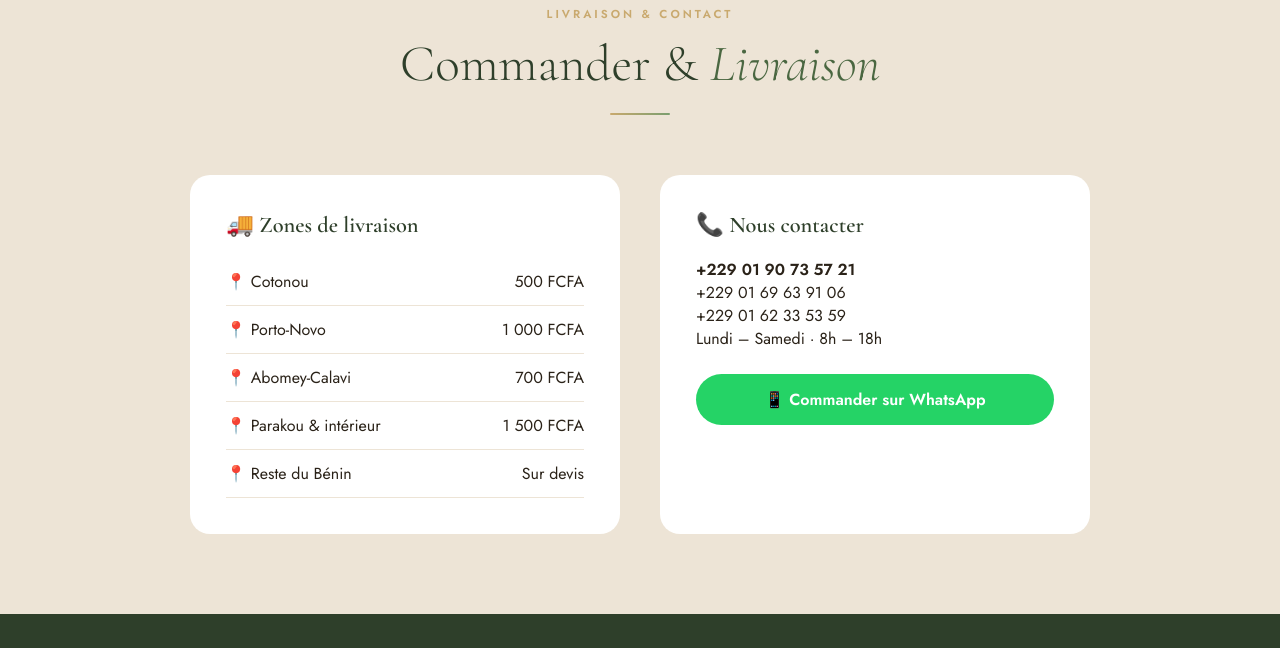
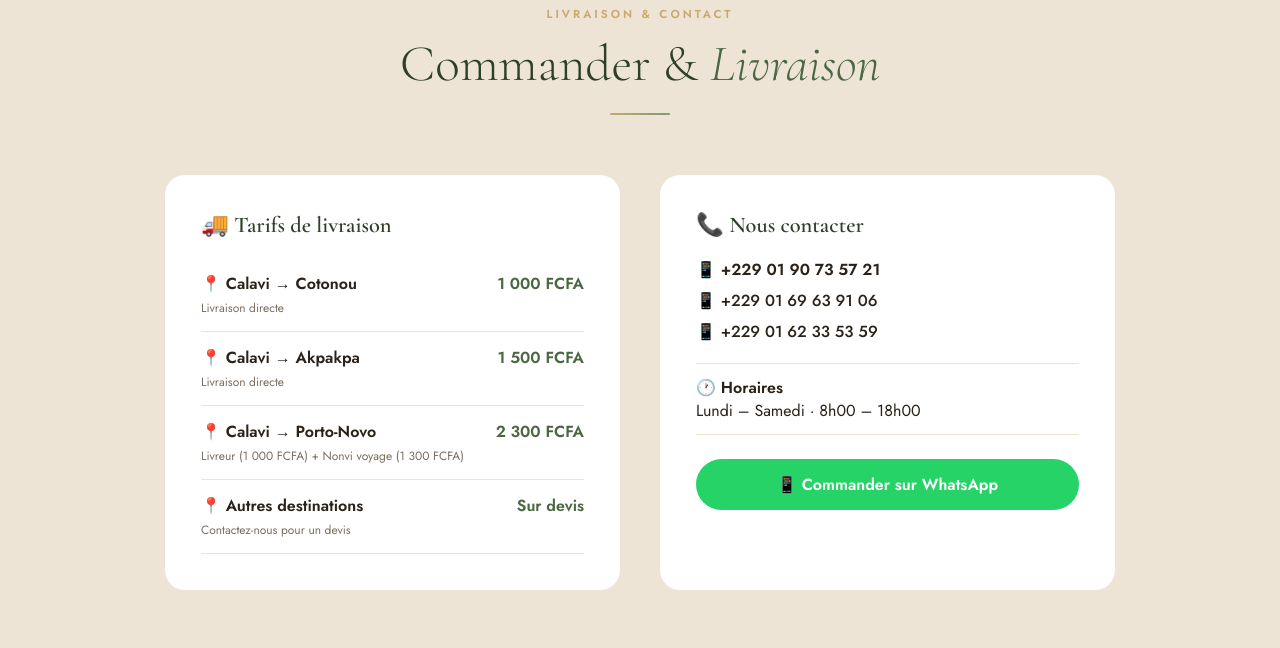
Before and after one commit to Luc13Tech/Sandy, a plain HTML site: page index.html in a window 1280 px wide. Shown: the part 4138-4786 px from the top of the page. Drawn offline with nearby package versions, Linux system fonts and the light colour scheme.

Commit message:
Update index.html

```diff
--- a/index.html
+++ b/index.html
@@ -421,7 +421,6 @@
   .option-name { font-weight: 600; font-size: 0.9rem; }
   .option-sub { font-size: 0.7rem; color: var(--text-muted); }
   .option-price { font-weight: 700; color: var(--sage); font-size: 1rem; }
-  .option-unit { font-size: 0.7rem; color: var(--gold); font-weight: 500; margin-left: 6px; }
   .palmida-btn {
     width: 100%;
     background: var(--sage);
@@ -580,7 +579,7 @@
   }
   .btn-whatsapp:hover { background: #1EBE5A; transform: translateY(-2px); }
 
-  /* ===== CONTACT ===== */
+  /* ===== CONTACT & LIVRAISON ===== */
   #contact {
     padding: 80px 40px;
     background: var(--beige);
@@ -589,7 +588,7 @@
     display: grid;
     grid-template-columns: 1fr 1fr;
     gap: 40px;
-    max-width: 900px;
+    max-width: 950px;
     margin: 0 auto;
   }
   .contact-card {
@@ -607,9 +606,14 @@
   .delivery-zone {
     display: flex;
     justify-content: space-between;
-    padding: 12px 0;
+    align-items: flex-start;
+    padding: 14px 0;
     border-bottom: 1px solid var(--beige);
   }
+  .delivery-info { flex: 1; }
+  .delivery-route { font-weight: 600; color: var(--text); }
+  .delivery-detail { font-size: 0.75rem; color: var(--text-muted); margin-top: 4px; }
+  .delivery-price { font-weight: 700; color: var(--sage); }
   .whatsapp-big {
     display: flex;
     align-items: center;
@@ -622,6 +626,14 @@
     border-radius: 50px;
     font-weight: 600;
     margin-top: 24px;
+  }
+  .contact-numbers {
+    margin: 20px 0;
+  }
+  .contact-number {
+    font-size: 1rem;
+    font-weight: 500;
+    margin: 8px 0;
   }
   footer {
     background: var(--sage-dark);
@@ -681,7 +693,7 @@
   <div class="section-header">
     <div class="section-tag">Gamme 02</div>
     <h2 class="section-title">Savon <em>Palmida</em></h2>
-    <p class="section-desc">Rectangulaire (petit) · Carré (grand) · Détail ou carton (prix dégressif)</p>
+    <p class="section-desc">Petit format (125 FCFA) · Grand format (300 FCFA) · Détail ou carton</p>
     <div class="section-line"></div>
   </div>
   <div class="palmida-grid" id="palmida-grid"></div>
@@ -697,8 +709,8 @@
     <div class="why-card"><div class="why-icon">🌿</div><div class="why-title">100% Naturel</div><div class="why-text">Sans produits chimiques, idéal pour les peaux sensibles.</div></div>
     <div class="why-card"><div class="why-icon">🎨</div><div class="why-title">5 Parfums</div><div class="why-text">Miel, Aloé, Rose, Lagon, Transparent : à chacun sa senteur.</div></div>
     <div class="why-card"><div class="why-icon">💰</div><div class="why-title">Prix Doux</div><div class="why-text">1L à 500 FCFA. Palmida dès 100 FCFA/unité en gros.</div></div>
-    <div class="why-card"><div class="why-icon">📦</div><div class="why-title">Gros & Détail</div><div class="why-text">Palmida : à l'unité ou par carton (x60, x100, x200). Parfait pour revente.</div></div>
-    <div class="why-card"><div class="why-icon">🚚</div><div class="why-title">Livraison Bénin</div><div class="why-text">Cotonou, Porto-Novo, Parakou, Abomey-Calavi et partout au Bénin.</div></div>
+    <div class="why-card"><div class="why-icon">📦</div><div class="why-title">Gros & Détail</div><div class="why-text">Palmida : à l'unité ou par carton (x60, x100, x200).</div></div>
+    <div class="why-card"><div class="why-icon">🚚</div><div class="why-title">Livraison Bénin</div><div class="why-text">Cotonou, Calavi, Akpakpa, Porto-Novo et partout au Bénin.</div></div>
     <div class="why-card"><div class="why-icon">💬</div><div class="why-title">Commande WhatsApp</div><div class="why-text">Cliquez, validez, recevez. Paiement à la livraison.</div></div>
   </div>
 </section>
@@ -706,16 +718,51 @@
 <section id="contact">
   <div class="section-header"><div class="section-tag">Livraison & Contact</div><h2 class="section-title">Commander & <em>Livraison</em></h2><div class="section-line"></div></div>
   <div class="contact-grid">
-    <div class="contact-card"><div class="contact-card-title">🚚 Zones de livraison</div>
-      <div class="delivery-zone"><span>📍 Cotonou</span><span>500 FCFA</span></div>
-      <div class="delivery-zone"><span>📍 Porto-Novo</span><span>1 000 FCFA</span></div>
-      <div class="delivery-zone"><span>📍 Abomey-Calavi</span><span>700 FCFA</span></div>
-      <div class="delivery-zone"><span>📍 Parakou & intérieur</span><span>1 500 FCFA</span></div>
-      <div class="delivery-zone"><span>📍 Reste du Bénin</span><span>Sur devis</span></div>
+    <div class="contact-card">
+      <div class="contact-card-title">🚚 Tarifs de livraison</div>
+      <div class="delivery-zone">
+        <div class="delivery-info">
+          <div class="delivery-route">📍 Calavi → Cotonou</div>
+          <div class="delivery-detail">Livraison directe</div>
+        </div>
+        <div class="delivery-price">1 000 FCFA</div>
+      </div>
+      <div class="delivery-zone">
+        <div class="delivery-info">
+          <div class="delivery-route">📍 Calavi → Akpakpa</div>
+          <div class="delivery-detail">Livraison directe</div>
+        </div>
+        <div class="delivery-price">1 500 FCFA</div>
+      </div>
+      <div class="delivery-zone">
+        <div class="delivery-info">
+          <div class="delivery-route">📍 Calavi → Porto-Novo</div>
+          <div class="delivery-detail">Livreur (1 000 FCFA) + Nonvi voyage (1 300 FCFA)</div>
+        </div>
+        <div class="delivery-price">2 300 FCFA</div>
+      </div>
+      <div class="delivery-zone">
+        <div class="delivery-info">
+          <div class="delivery-route">📍 Autres destinations</div>
+          <div class="delivery-detail">Contactez-nous pour un devis</div>
+        </div>
+        <div class="delivery-price">Sur devis</div>
+      </div>
     </div>
-    <div class="contact-card"><div class="contact-card-title">📞 Nous contacter</div>
-      <div><strong>+229 01 90 73 57 21</strong><br>+229 01 69 63 91 06<br>+229 01 62 33 53 59<br>Lundi – Samedi · 8h – 18h</div>
-      <a href="https://wa.me/22990735721" target="_blank" class="whatsapp-big">📱 Commander sur WhatsApp</a>
+    <div class="contact-card">
+      <div class="contact-card-title">📞 Nous contacter</div>
+      <div class="contact-numbers">
+        <div class="contact-number">📱 <strong>+229 01 90 73 57 21</strong></div>
+        <div class="contact-number">📱 +229 01 69 63 91 06</div>
+        <div class="contact-number">📱 +229 01 62 33 53 59</div>
+      </div>
+      <div style="margin: 15px 0; padding: 12px 0; border-top: 1px solid var(--beige); border-bottom: 1px solid var(--beige);">
+        <strong>🕐 Horaires</strong><br>
+        Lundi – Samedi · 8h00 – 18h00
+      </div>
+      <a href="https://wa.me/22990735721" target="_blank" class="whatsapp-big">
+        📱 Commander sur WhatsApp
+      </a>
     </div>
   </div>
 </section>
@@ -750,15 +797,13 @@ const LIQUID_VOLUMES = [
   { label: '1 L', price: 500 }
 ];
 
-// Palmida : petit = rectangulaire (300f), grand = carré (500f)
-// Gros : cartons x60, x100, x200
-const PALMIDA_SHAPES = [
+// Palmida : Petit et Grand (plus de distinction rectangulaire/carré)
+const PALMIDA_TYPES = [
   {
     id: 'petit',
-    name: 'Rectangulaire',
-    type: 'petit',
+    name: 'Petit format',
     emoji: '🧼',
-    detailPrice: 300,
+    detailPrice: 125,
     bulkOptions: [
       { qty: 60, price: 6000, unitPrice: 100, label: 'Carton de 60' },
       { qty: 100, price: 10000, unitPrice: 100, label: 'Carton de 100' },
@@ -767,10 +812,9 @@ const PALMIDA_SHAPES = [
   },
   {
     id: 'grand',
-    name: 'Carré',
-    type: 'grand',
+    name: 'Grand format',
     emoji: '🔲',
-    detailPrice: 500,
+    detailPrice: 300,
     bulkOptions: [
       { qty: 60, price: 15000, unitPrice: 250, label: 'Carton de 60' },
       { qty: 100, price: 25000, unitPrice: 250, label: 'Carton de 100' },
@@ -832,7 +876,7 @@ function renderPalmida() {
   const grid = document.getElementById('palmida-grid');
   if (!grid) return;
   grid.innerHTML = '';
-  PALMIDA_SHAPES.forEach(shape => {
+  PALMIDA_TYPES.forEach(shape => {
     const card = document.createElement('div');
     card.className = 'palmida-card';
     const selected = palmidaSelections[shape.id];
@@ -847,7 +891,7 @@ function renderPalmida() {
       `;
     } else {
       optionsHtml = shape.bulkOptions.map(opt => `
-        <div class="option-row ${selected.option === opt.qty ? 'selected' : ''}" data-shape="${shape.id}" data-opt="${opt.qty}" data-price="${opt.price}" data-label="${opt.label}" data-qty="${opt.qty}" data-unitprice="${opt.unitPrice}">
+        <div class="option-row ${selected.option === opt.qty ? 'selected' : ''}" data-shape="${shape.id}" data-opt="${opt.qty}" data-price="${opt.price}" data-label="${opt.label}" data-qty="${opt.qty}">
           <div><div class="option-name">${opt.label}</div><div class="option-sub">${opt.qty} savons (${opt.unitPrice} FCFA/unité)</div></div>
           <div class="option-price">${opt.price.toLocaleString('fr-FR')} FCFA</div>
         </div>
@@ -874,7 +918,7 @@ function renderPalmida() {
 }
 
 function attachOptionEvents() {
-  PALMIDA_SHAPES.forEach(shape => {
+  PALMIDA_TYPES.forEach(shape => {
     const container = document.getElementById(`options-${shape.id}`);
     if (!container) return;
     const rows = container.querySelectorAll('.option-row');
@@ -899,7 +943,7 @@ function setPalmidaType(shapeId, type) {
   if (type === 'detail') {
     palmidaSelections[shapeId] = { type: 'detail', option: null };
   } else {
-    const shape = PALMIDA_SHAPES.find(s => s.id === shapeId);
+    const shape = PALMIDA_TYPES.find(s => s.id === shapeId);
     const defaultQty = shape.bulkOptions[0].qty;
     palmidaSelections[shapeId] = { type: 'bulk', option: defaultQty };
   }
@@ -908,7 +952,7 @@ function setPalmidaType(shapeId, type) {
 
 function addPalmidaToCart(shapeId, shapeName, emoji) {
   const sel = palmidaSelections[shapeId];
-  const shape = PALMIDA_SHAPES.find(s => s.id === shapeId);
+  const shape = PALMIDA_TYPES.find(s => s.id === shapeId);
 
   if (sel.type === 'detail') {
     addToCart('palmida', `${shapeId}-detail`, shapeName, `À l'unité`, shape.detailPrice, emoji, 1);
@@ -1018,7 +1062,10 @@ function sendWhatsApp() {
   cart.forEach(item => {
     msg += `• ${item.qty}x ${item.name} – ${item.variant} – ${(item.qty * item.price).toLocaleString('fr-FR')} FCFA\n`;
   });
-  msg += `\n*Total : ${total.toLocaleString('fr-FR')} FCFA*\n\nMon adresse de livraison : `;
+  msg += `\n*Total produits : ${total.toLocaleString('fr-FR')} FCFA*\n\n`;
+  msg += `📍 Mon adresse de livraison : \n`;
+  msg += `📞 Mon téléphone : \n\n`;
+  msg += `Merci de confirmer ma commande 🙏`;
   window.open(`https://wa.me/22990735721?text=${encodeURIComponent(msg)}`, '_blank');
 }
 
@@ -1030,7 +1077,6 @@ function initColorSelector() {
     LIQUID_COLORS.map(c => `<button class="color-btn" onclick="filterLiquid('${c.id}', this)"><div class="color-dot" style="background:${c.color};"></div> ${c.name}</button>`).join('');
 }
 
-// Lancement au chargement de la page
 document.addEventListener('DOMContentLoaded', () => {
   initColorSelector();
   renderLiquid();
```
